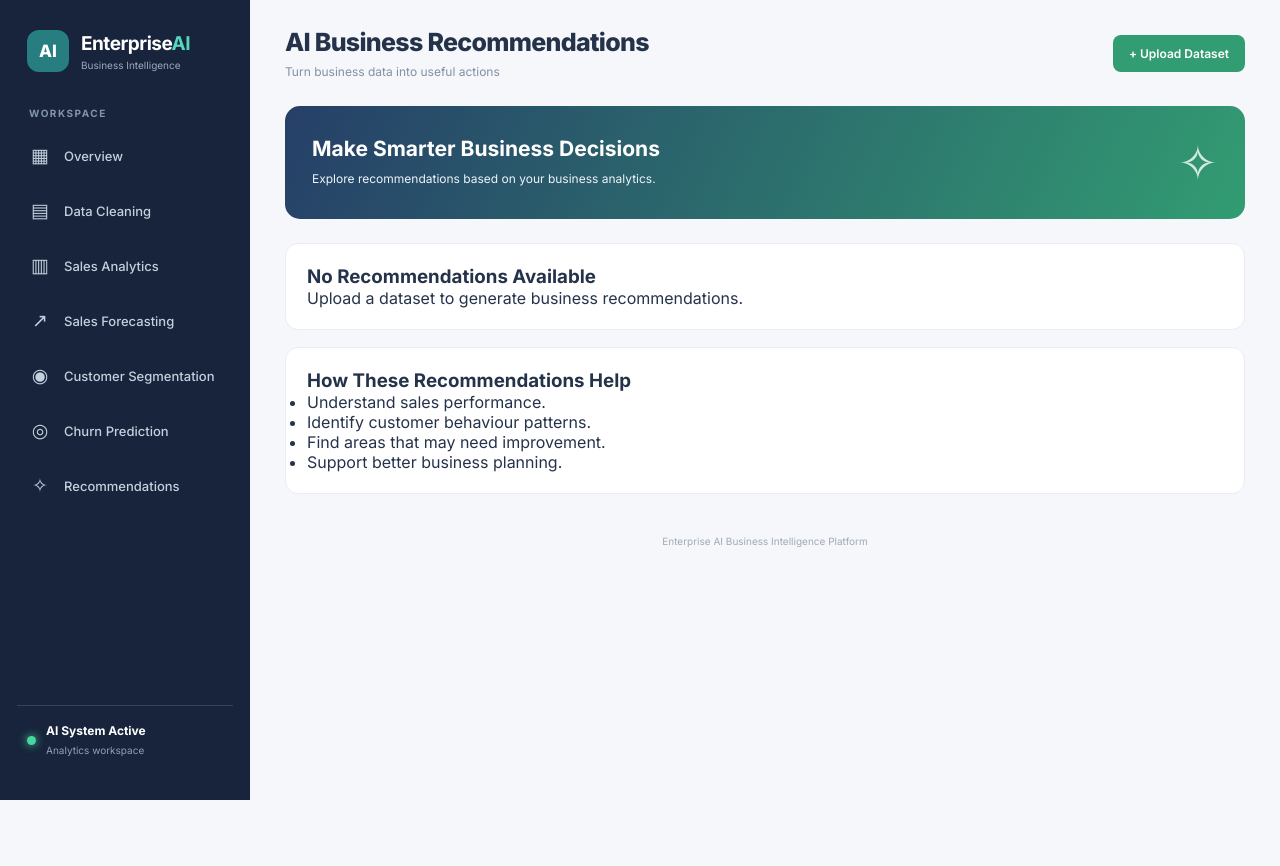
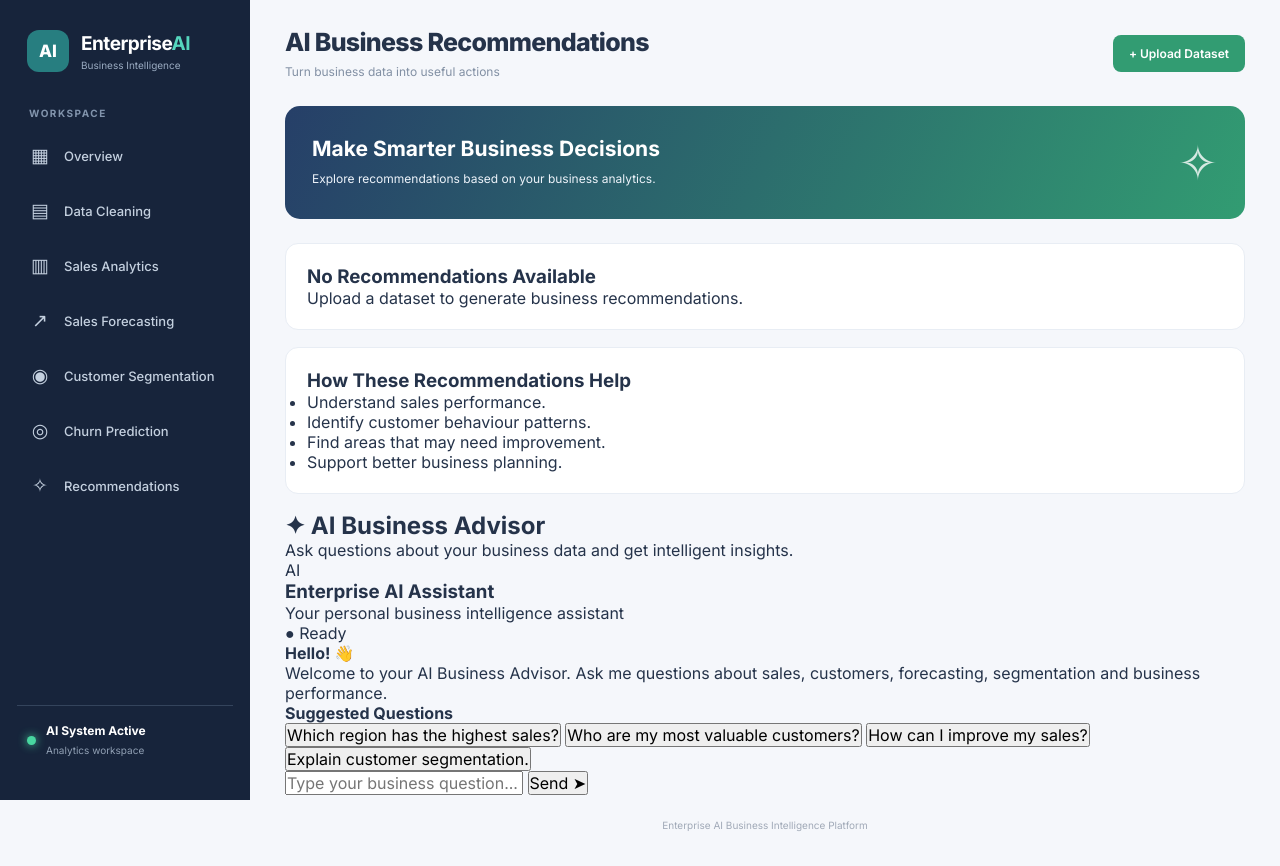
Before and after one commit to meenakshichokkapu091-lab/Enterprise_AI_Busines, a Flask app: template templates/recommendations.html in a window 1280 px wide. Before the commit the page ends 800 px from the top, so only its background shows below. Run offline with Flask 3, Linux system fonts and the light colour scheme; the template is opened without the code that fills it, so the values that code supplies are empty.

Commit message:
Update recommendations.html

```diff
--- a/templates/recommendations.html
+++ b/templates/recommendations.html
@@ -51,4 +51,80 @@
     </ul>
 </div>
 
+<!-- AI BUSINESS ADVISOR -->
+
+<section class="advisor-section">
+
+    <div class="section-header">
+        <h2>✦ AI Business Advisor</h2>
+        <p>Ask questions about your business data and get intelligent insights.</p>
+    </div>
+
+    <div class="advisor-card">
+
+        <div class="advisor-header">
+            <div class="advisor-avatar">AI</div>
+
+            <div class="advisor-info">
+                <h3>Enterprise AI Assistant</h3>
+                <p>Your personal business intelligence assistant</p>
+            </div>
+
+            <span class="advisor-status">● Ready</span>
+        </div>
+
+        <div class="chat-messages" id="chatMessages">
+
+            <div class="bot-message">
+                <strong>Hello! 👋</strong>
+                <p>
+                    Welcome to your AI Business Advisor.
+                    Ask me questions about sales, customers,
+                    forecasting, segmentation and business performance.
+                </p>
+            </div>
+
+        </div>
+
+        <div class="suggested-questions">
+
+            <h4>Suggested Questions</h4>
+
+            <button onclick="askQuestion('Which region has the highest sales?')">
+                Which region has the highest sales?
+            </button>
+
+            <button onclick="askQuestion('Who are my most valuable customers?')">
+                Who are my most valuable customers?
+            </button>
+
+            <button onclick="askQuestion('How can I improve my sales?')">
+                How can I improve my sales?
+            </button>
+
+            <button onclick="askQuestion('Explain my customer segmentation.')">
+                Explain customer segmentation.
+            </button>
+
+        </div>
+
+        <div class="chat-input-area">
+
+            <input
+                type="text"
+                id="userQuestion"
+                placeholder="Type your business question..."
+            >
+
+            <button id="sendQuestionBtn" onclick="sendQuestion()">
+                Send ➤
+            </button>
+
+        </div>
+
+    </div>
+
+</section>
+
+
 {% endblock %}
```
